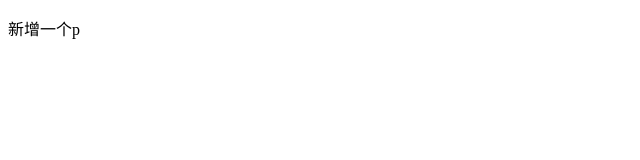
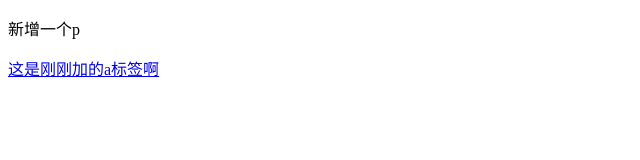
Before and after one commit to juMaoTing/firstDemo, a plain HTML site: page index.html in a window 1280 px wide. Shown: the whole page, without its empty margins (0-640 px from the left). Drawn offline with Linux system fonts and the light colour scheme.

Commit message:
加了一个a标签

```diff
--- a/index.html
+++ b/index.html
@@ -6,5 +6,6 @@
 </head>
 <body>
     <p>新增一个p</p>
+    <a href="#">这是刚刚加的a标签啊</a>
 </body>
 </html>
```
